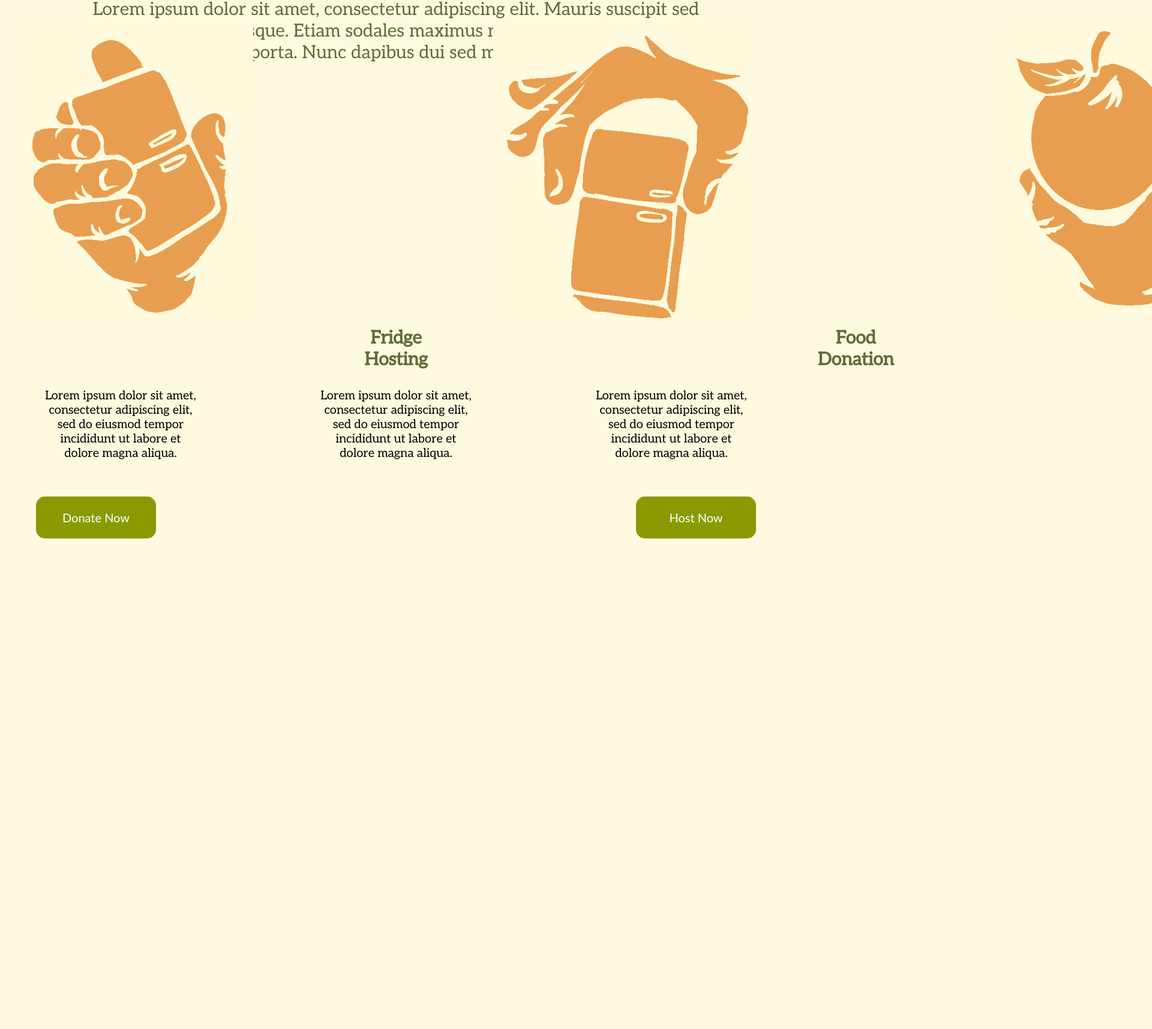
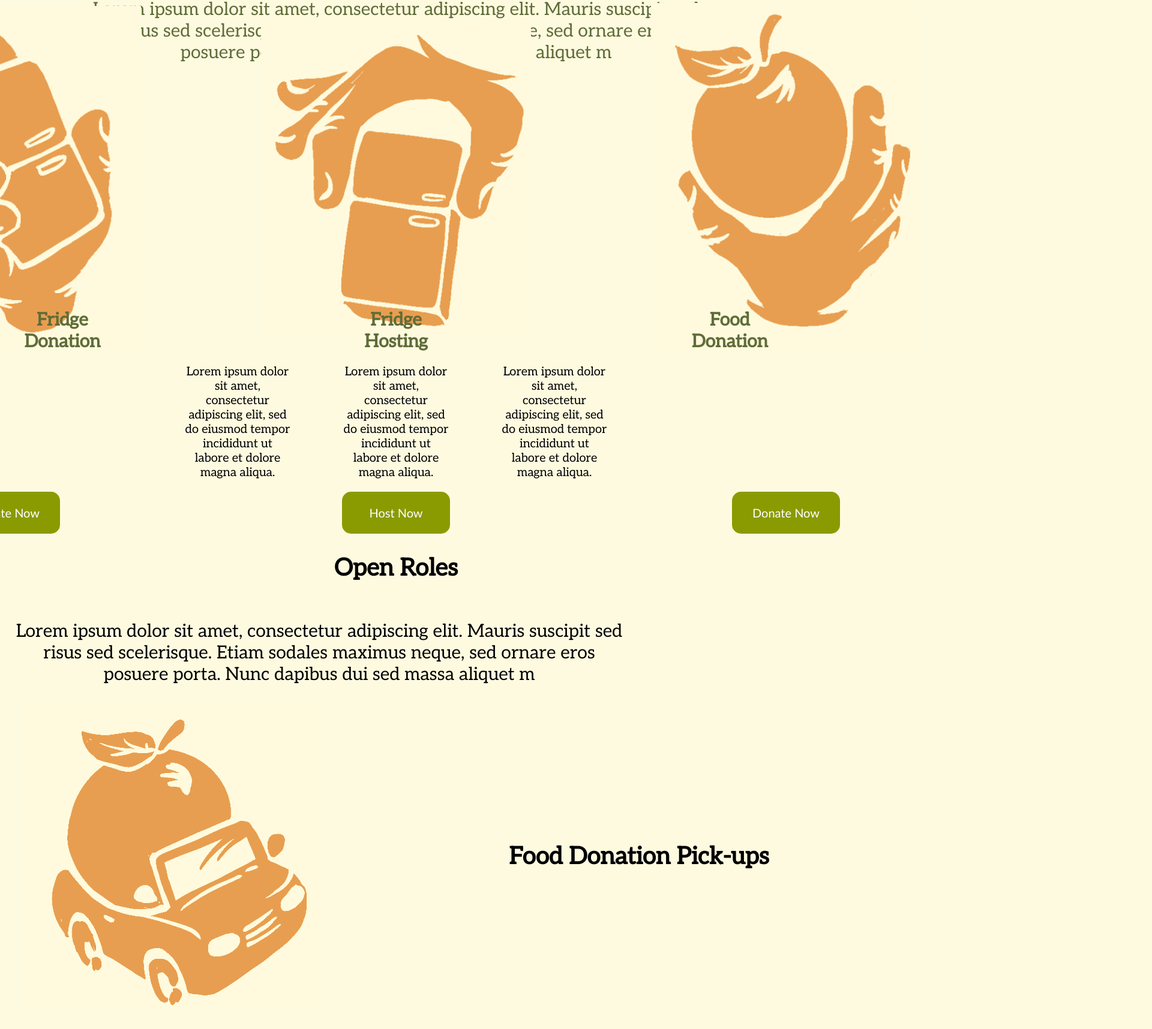
Before and after one commit to webimpactuw/seattle-community-fridge, a React (Create React App) app: page /GetInvolved in a window 1280 px wide. Shown: the part 266-1982 px from the top of the page at 60% size, 1920 px wide, since content can reach past the window. Built offline with nearby package versions, Linux system fonts and the light colour scheme.

Commit message:
working on how the get invovled page looks.

```diff
--- a/src/App.css
+++ b/src/App.css
@@ -1,6 +1,6 @@
 .App {
   width: 100vw;
-  height: 100vh;
+  min-height: 100vh;
   display: flex;
   flex-direction: column;
   font-family: "Aleo", serif;
--- a/src/App.js
+++ b/src/App.js
@@ -5,6 +5,7 @@ import Aboutus from './pages/Aboutus';
 import GetInvolved from './pages/GetInvolved';
 import Guidelines from './pages/Guidelines';
 import Contact from './pages/Contact';
+import Footer from'./components/Footer';
 import React, { useEffect } from 'react';
 import { BrowserRouter as Router, Route, Routes } from "react-router-dom";
 
@@ -25,6 +26,7 @@ function App() {
         <Route path = "/Contact" exact element = {<Contact/>} />
       </Routes>
       </Router>
+      <Footer/>
     </div>
   );
 }
--- /dev/null
+++ b/src/components/Footer.js
@@ -0,0 +1,11 @@
+import React from 'react';
+import '../styles/Footer.css';
+
+function Footer() {
+  return (
+    <footer className="footer">
+    </footer>
+  );
+}
+
+export default Footer;
--- a/src/pages/GetInvolved.js
+++ b/src/pages/GetInvolved.js
@@ -3,6 +3,7 @@ import '../styles/GetInvolved.css';
 import FridgeDonationImage from '../assets/fridge-donation.png';
 import FridgeHostingImage from '../assets/fridge-hosting.png';
 import FoodDonationImage from '../assets/food-donation.png';
+import FoodPickup from '../assets/foodPickups.png';
 
 function GetInvolved() {
     return (
@@ -59,11 +60,12 @@ function GetInvolved() {
                     Etiam sodales maximus neque, sed ornare eros posuere porta. Nunc dapibus dui sed massa aliquet m
                 </p>
             </div>
-            <img src={FoodDonationImage} className='involved-photo'/>
-
-
-
-
+            <div className='container'>
+                <img src={FoodPickup} className='pickup-photo'/>
+                <div className='food-pickup'>
+                    <h2>Food Donation Pick-ups</h2>
+                </div>
+            </div>
 
         </div>
       )
--- a/src/pages/Home.js
+++ b/src/pages/Home.js
@@ -72,8 +72,8 @@ function Home() {
           </p>
         </div>
 
-        <footer style={{ backgroundColor: '#DDA15E',  padding: '20px 20px', textAlign: 'center', width: '100%', height: '50px', marginTop: ' 60px' }}>
-        </footer>
+        {/* <footer style={{ backgroundColor: '#DDA15E',  textAlign: 'center', width: '100%', height: '50px', position: '100vh'  }}>
+        </footer> */}
       </div>
     </body>
   )
--- /dev/null
+++ b/src/styles/Footer.css
@@ -0,0 +1,5 @@
+.footer {
+  margin-top: auto;
+  background-color: #DDA15E;
+  height: 80px;
+}
--- a/src/styles/GetInvolved.css
+++ b/src/styles/GetInvolved.css
@@ -23,7 +23,7 @@
     display: flex;
     justify-content: space-evenly; /* Align items to the center horizontally */
     align-items: center; /* Align items to the center vertically */
-    gap: 100px; /* Space between items */
+    gap: 200px; /* Space between items */
   }
 
   .top-row-photos img {
@@ -33,33 +33,36 @@
   .picture-captions {
     margin-top: 60px;
     display: flex;
-    gap: 650px;
+    justify-content: space-between; /* Ensures equal space between items */
   }
 
   .picture-captions p {
     color: #606C38;
     font-weight: 600;
+    margin: 0 220px; /* Adjust the horizontal margin to create space between items */
+    flex-grow: 1; /* Allow items to grow to occupy available space */
+    text-align: center; /* Center-align the text within each item */
   }
+
 
   .row-text {
     display: flex; /* Use flexbox to align items horizontally */
     justify-content: space-evenly; /* Space items evenly along the main axis */
-    gap: 150px;
+    margin: 0 200px;
   }
 
   .small-paragraph {
     font-size: 20px;
     flex: 1; /* Allow paragraphs to grow and shrink within the flex container */
     max-width: 20%; /* Limit the maximum width of the paragraphs */
-    margin: 0;
+    margin: 10 -70px;
     padding: 0;
   }
 
 
   .options {
     display: flex;
-    justify-content: space-evenly;
-    flex-wrap: wrap;
+    justify-content: space-between;
   }
 
   .get-involved-button {
@@ -73,6 +76,7 @@
     text-decoration: none;
     font-size: 20px;
     font-family: "Gill Sans", "Gill Sans MT", Calibri, "Trebuchet MS", sans-serif;
+    margin: 0 235px;
   }
 
   .get-involved-button:hover {
@@ -80,71 +84,74 @@
     transition: 0.3s ease-in;
   }
 
+  .container {
+    display: flex;
+    align-items: center;
+  }
 
-  @media only screen and (max-width: 650px) {
-    .get-involved {
-      width: 50%;
+  .pickup-photo {
+    display: inline-block; /* Display the image as inline-block */
+    vertical-align: middle; /* Align the image vertically with the text */
+    margin-right: 300px;
+  }
+
+.food-pickup {
+  display: flex; /* Display the div as inline-block */
+  vertical-align: middle; /* Align the div vertically with the text */
+  margin-left: 10px; /* Adjust the left margin as needed */
+}
+
+
+  @media only screen and (max-width: 600px) {
+    .get-involved h2 {
+      font-size: 20px; /* Reduce font size for smaller screens */
     }
 
-    .top-row-photos {
-      display: flex; /* Use flexbox to align images horizontally */
-      justify-content: space-around; /* Distribute space evenly between images */
-      flex-wrap: wrap; /* Allow images to wrap to the next line if necessary */
+    .picture-captions p {
+      font-size: 12px; /* Reduce font size for smaller screens */
     }
 
-    /* CSS for the images */
-    .involved-photo {
-      max-width: 100%; /* Ensure images don't exceed the width of their container */
-      height: auto; /* Maintain aspect ratio */
-      margin-bottom: 10px; /* Add some space between images */
-      width: 200px;
+    .small-paragraph {
+      font-size: 12px; /* Reduce font size for smaller screens */
     }
 
     .options {
-      flex-direction: column;
-      gap: 10px;
+      flex-direction: column; /* Stack buttons vertically */
+      align-items: center; /* Center buttons horizontally */
     }
 
-    .get-involved {
-      align-items: center;
+    .get-involved-button {
+      width: 100%; /* Make buttons full width */
+      max-width: 200px; /* Limit maximum width */
     }
-}
+  }
 
-@media screen and (min-width: 900px) {
+@media only screen and (min-width: 601px) and (max-width: 1200px) {
   .involved-photo {
-    max-width: 100%; /* Ensure images don't exceed the width of their container */
+    max-width: 60%; /* Ensure images don't exceed the width of their container */
     height: auto; /* Maintain aspect ratio */
     margin-bottom: 10px; /* Add some space between images */
-    width: 200px;
+    width: 100px;
   }
-}
-
-
-@media screen and (min-width: 1000px) {
 
   .top-row-photos {
     gap: 400px;
   }
 
-
-
-  .involved-photo {
-    max-width: 100%; /* Ensure images don't exceed the width of their container */
-    height: auto; /* Maintain aspect ratio */
-    margin-bottom: 10px; /* Add some space between images */
-    width: 600px;
-  }
-
   .get-involved-button {
+    justify-content: space-between;
     margin-top: 60px;
     height: 70px;
     width: 200px;
   }
 
   .options {
-    gap: 760px;
+    display: flex;
+    justify-content: space-evenly;
+    gap: 200px;
   }
 }
+
 
 @media screen and (min-width: 1600px) {
 
--- a/src/styles/Home.css
+++ b/src/styles/Home.css
@@ -1,7 +1,6 @@
 .home {
-  width: auto;
+  width: 100vw;
   min-height: 120vh;
-  overflow-y: auto;
   display: flex;
   justify-content: center;
   align-items:  center;
@@ -173,7 +172,9 @@ body {
   border: none;
 }
 
-
+.get-involved {
+  margin-bottom: 40px;
+}
 
 .free-food-text,
   .home .get-involved-text {
```
Also changed, not shown: src/assets/cleaningBottle.png (added), src/assets/foodPickups.png (added).
